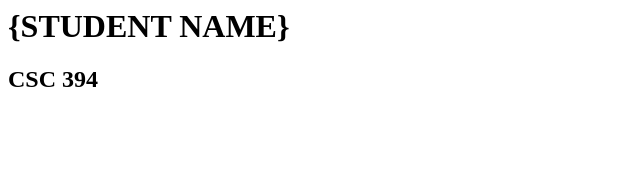
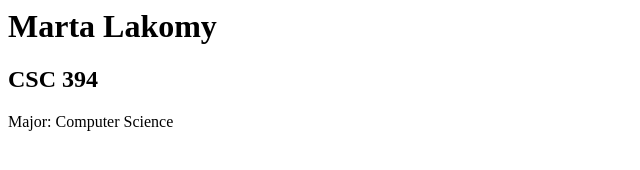
Before and after one commit to martalakomy30/csc-394-assignment-1, a plain HTML site: page index.html in a window 1280 px wide. Shown: the whole page, without its empty margins (0-640 px from the left). Drawn offline with Linux system fonts and the light colour scheme.

Commit message:
index changed

```diff
--- a/index.html
+++ b/index.html
@@ -1,9 +1,10 @@
 <html xmlns="http://www.w3.org/1999/xhtml" >
   <head>
-    <title>Marta Lakomy Home Page</title>
+    <title>Marta Lakomy's Home Page</title>
   </head>
   <body>
-    <h1>{STUDENT NAME}</h1>
+    <h1>Marta Lakomy </h1>
     <h2>CSC 394</h2>
+    <h32>Major: Computer Science</h3>
   </body>
 </html>
```
